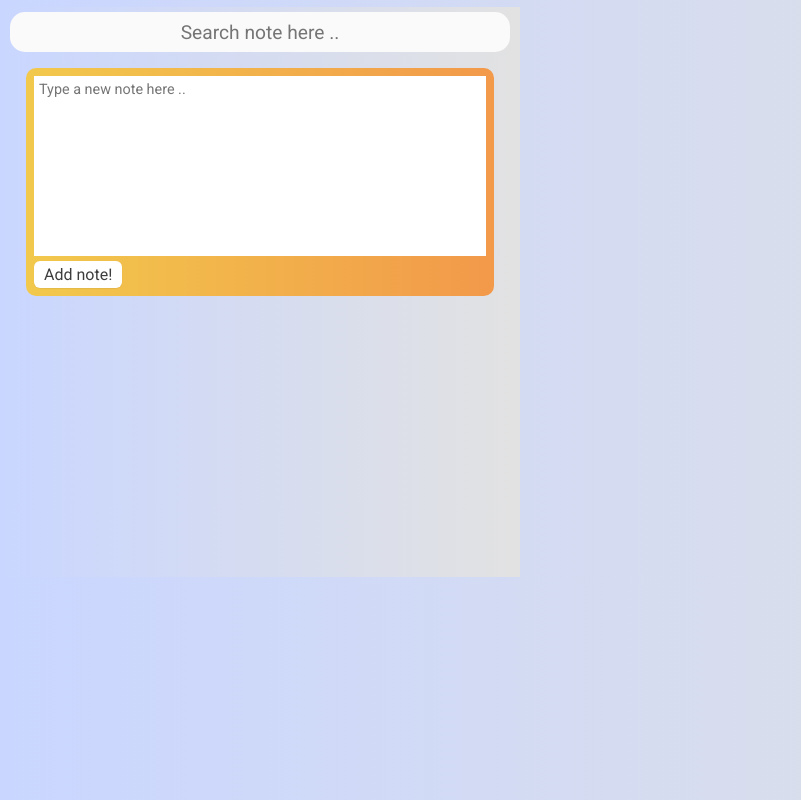
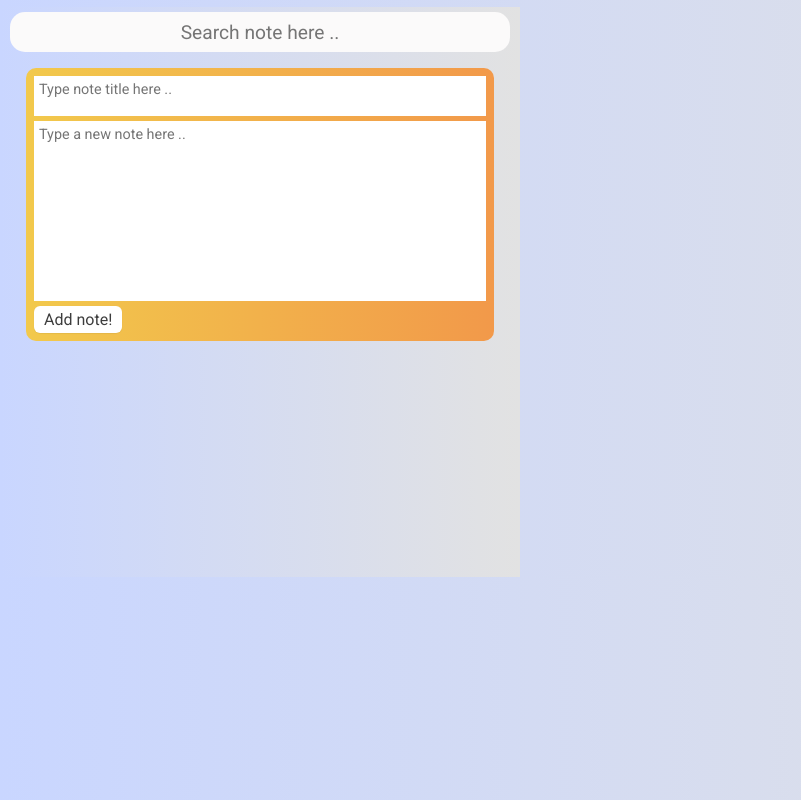
Before and after one commit to lotfijb/bullet-journal-extension, a React (Vite) app: page / in a window 1280 px wide. Shown: the whole page, without its empty margins (0-801 px from the left). Built offline with nearby package versions, Linux system fonts and the light colour scheme.

Commit message:
Added title feature
Added title feature
Cleaned css code

```diff
--- a/src/App.css
+++ b/src/App.css
@@ -54,9 +54,6 @@ body {
   padding: 1rem;
   display: flex;
   flex-direction: column;
-  /* grid-template-columns: repeat(auto-fit, minmax(200px, 200px)); */
-  /* grid-column-gap: 10px; */
-  /* grid-row-gap: auto; */
   overflow-y: auto;
   position: relative;
 }
@@ -86,8 +83,11 @@ body {
     #f2994a
   ); /* W3C, IE 10+/ Edge, Firefox 16+, Chrome 26+, Opera 12+, Safari 7+ */
 }
+.note .note-title {
+  font-weight: 600;
+}
 .note .note-text {
-  font-size: 1.2rem;
+  font-size: 0.85rem;
 }
 .note:hover {
   transform: scale(1.05);
@@ -98,7 +98,7 @@ body {
   justify-content: space-between;
 }
 .new-note {
-  min-height: 150px;
+  min-height: 200px;
 }
 .new-note:hover {
   transform: scale(1);
@@ -114,7 +114,12 @@ textarea {
 textarea:focus {
   outline: none;
 }
-
+.body-textarea {
+  min-height: 100px;
+}
+.title-textarea {
+  min-height: 40px;
+}
 .button-11 {
   display: flex;
   flex-direction: column;
@@ -194,7 +199,6 @@ textarea:focus {
   padding: 5px;
   display: flex;
   flex-direction: column;
-  /* justify-content: center; */
   align-items: center;
   overflow-y: auto;
   overflow-wrap: break-word;
--- a/src/App.jsx
+++ b/src/App.jsx
@@ -6,6 +6,7 @@ const App = () => {
   const [notes, setNotes] = useState(
     JSON.parse(localStorage.getItem("bullet-journal-notes")) || []
   );
+  console.log(notes);
   useEffect(() => {
     localStorage.setItem("bullet-journal-notes", JSON.stringify(notes));
   }, [notes]);
@@ -13,7 +14,8 @@ const App = () => {
   const addNote = (text) => {
     const newNote = {
       id: nanoid(),
-      text: text,
+      title: text.title,
+      text: text.body,
       date: date.toLocaleDateString(),
     };
     const newNotes = [newNote, ...notes];
--- a/src/components/CreateNote.jsx
+++ b/src/components/CreateNote.jsx
@@ -1,25 +1,41 @@
 import { React, useState } from "react";
 
 const CreateNote = (props) => {
-  const [noteText, setNoteText] = useState("");
+  const [noteText, setNoteText] = useState({ title: "", body: "" });
   const handleChange = (event) => {
-    setNoteText(event.target.value);
+    setNoteText((prevNoteText) => {
+      return {
+        ...prevNoteText,
+        [event.target.name]: event.target.value,
+      };
+    });
   };
   const handleSave = () => {
-    if (noteText !== "") {
+    if (noteText.body !== "" && noteText.title !== "") {
       props.add(noteText);
-      setNoteText("");
+      setNoteText({ title: "", body: "" });
     }
   };
   return (
     <div className="note new-note">
       <textarea
-        name=""
+        className="title-textarea"
+        name="title"
+        id=""
+        rows="1"
+        cols="8"
+        onChange={handleChange}
+        value={noteText.title}
+        placeholder="Type note title here .."
+      ></textarea>
+      <textarea
+        className="body-textarea"
+        name="body"
         id=""
         rows="10"
         cols="8"
         onChange={handleChange}
-        value={noteText}
+        value={noteText.body}
         placeholder="Type a new note here .."
       ></textarea>
       <div className="footer--note">
--- a/src/components/Header.jsx
+++ b/src/components/Header.jsx
@@ -1,5 +1,4 @@
 import React from "react";
-import SearchIcon from "@mui/icons-material/Search";
 const Header = ({ search }) => {
   return (
     <div className="header-container">
--- a/src/components/Note.jsx
+++ b/src/components/Note.jsx
@@ -3,6 +3,7 @@ import DeleteIcon from "@mui/icons-material/Delete";
 const Note = (props) => {
   return (
     <div className="note" onClick={props.handleShow}>
+      <h3 className="note-title">{props.title.substring(0, 40)}</h3>
       <span className="note-text">{props.text.substring(0, 40)}</span>
       <div className="footer--note">
         <small>{props.date}</small>
--- a/src/components/Notes.jsx
+++ b/src/components/Notes.jsx
@@ -9,6 +9,7 @@ const Notes = ({ addNote, noteItems, deleteNote }) => {
       <Note
         handleDelete={() => deleteNote(noteItem.id)}
         key={noteItem.id}
+        title={noteItem.title}
         text={noteItem.text}
         date={noteItem.date}
         handleShow={() => changeShow(noteItem.text)}
```
